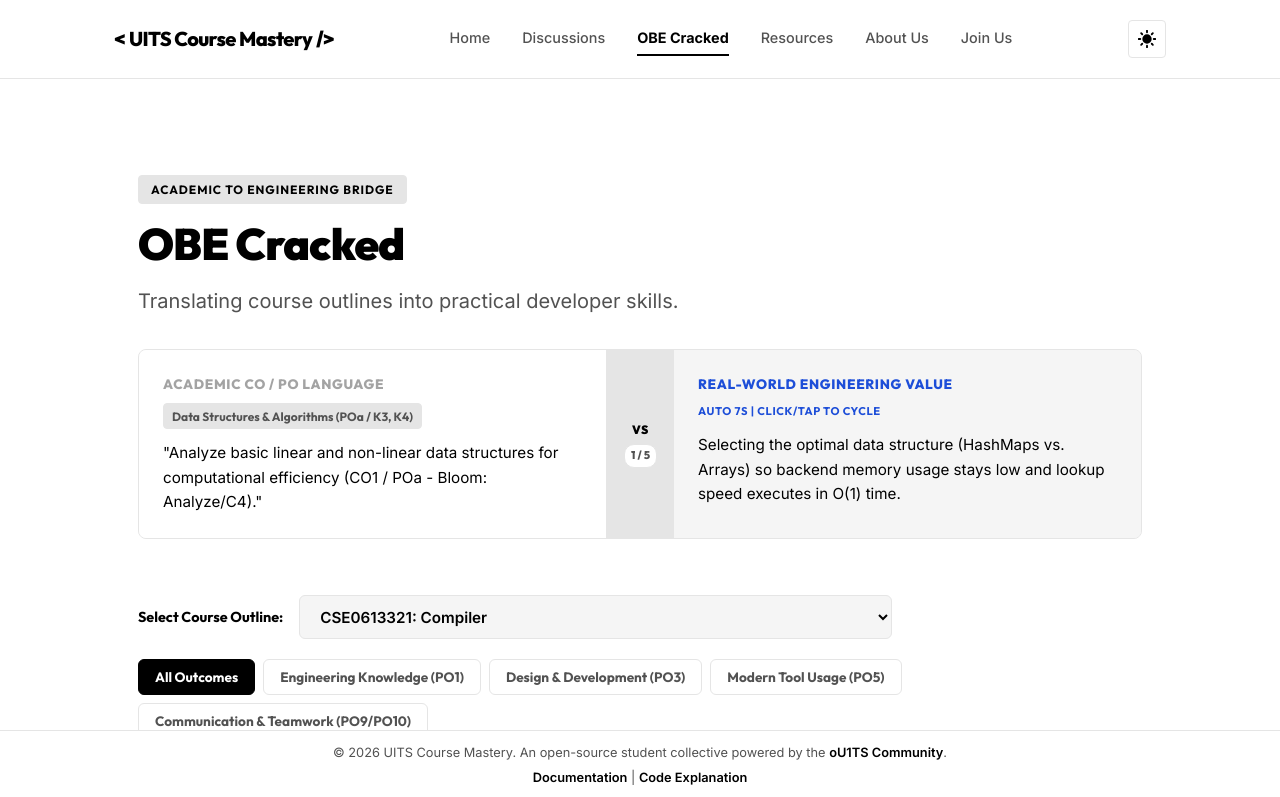
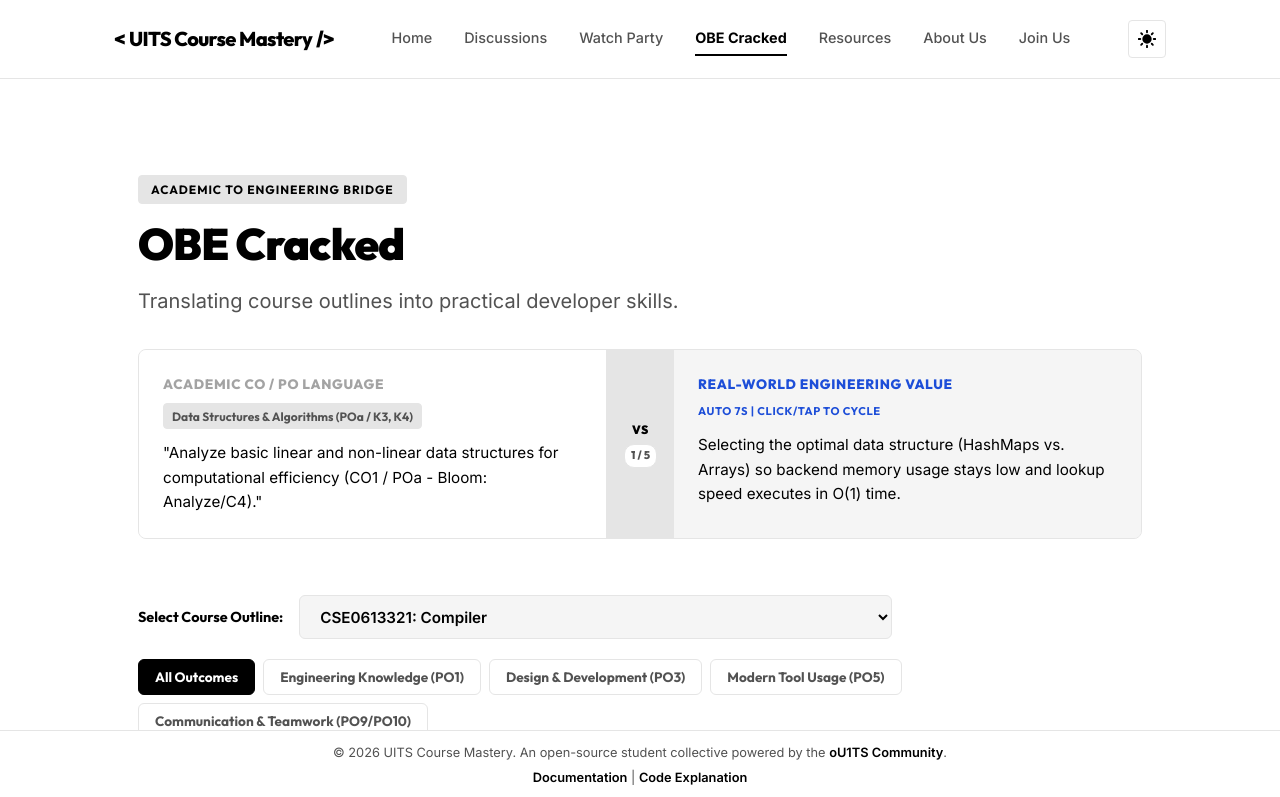
Before and after one commit to oU1TS/course, a plain HTML site: page obe_cracked.html in a window 1280 px wide. Shown: the top 797 px of the page. Drawn offline with Linux system fonts and the light colour scheme.

Commit message:
feat: add Watch Party link to navigation bar in obe_cracked page

```diff
--- a/obe_cracked.html
+++ b/obe_cracked.html
@@ -32,6 +32,7 @@
       <nav class="nav" id="main-nav" aria-label="Main Navigation">
         <a href="index.html#home" class="nav-link">Home</a>
         <a href="index.html#discussions" class="nav-link">Discussions</a>
+        <a href="index.html#watch-party" class="nav-link">Watch Party</a>
         <a href="obe_cracked.html" class="nav-link active">OBE Cracked</a>
         <a href="index.html#resources" class="nav-link">Resources</a>
         <a href="index.html#about" class="nav-link">About Us</a>
```
